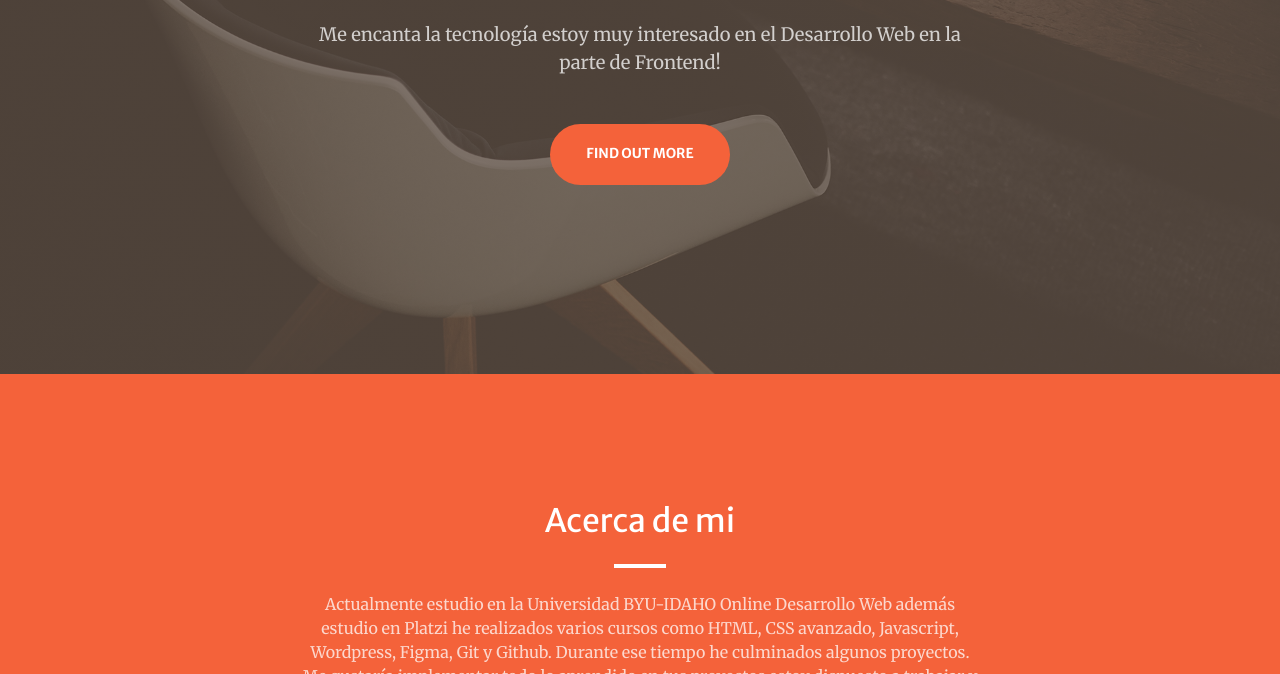
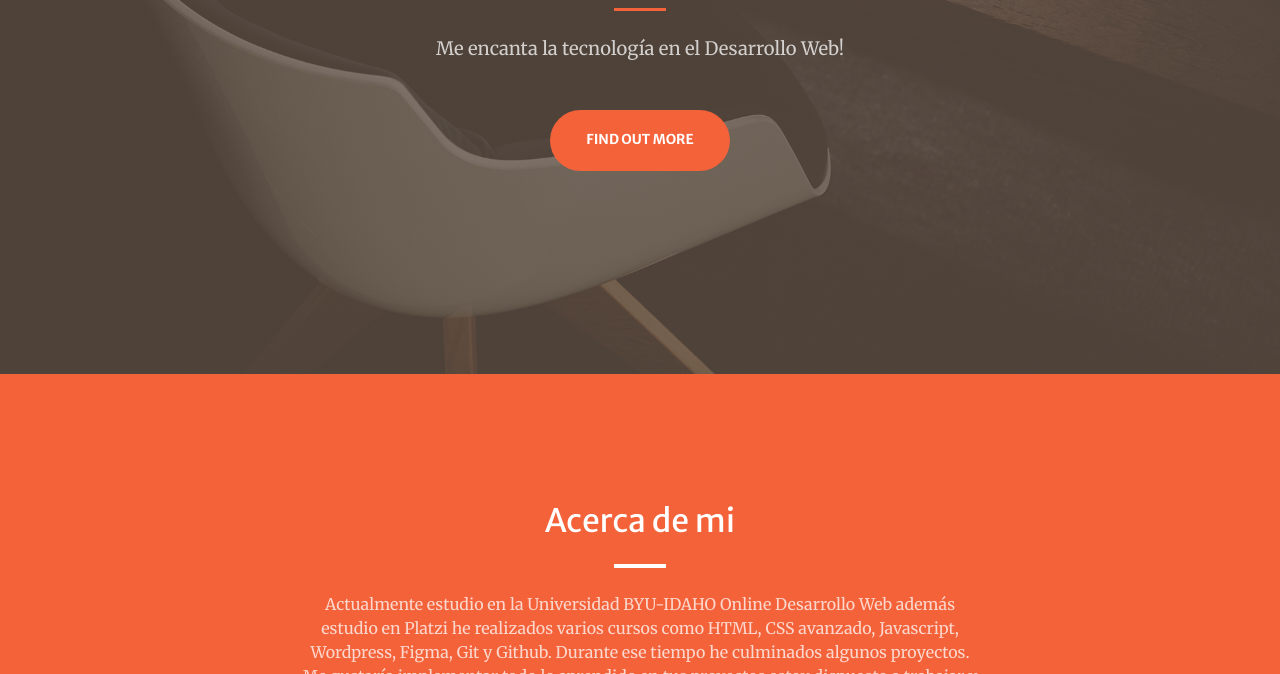
Before and after one commit to Yeampier2022/portafolio-2, a plain HTML site: page index.html in a window 1280 px wide. Shown: the part 426-1100 px from the top of the page. Drawn offline with nearby package versions, Linux system fonts and the light colour scheme; some packages are replaced by stand-ins of ours; a script that the page names is missing.

Commit message:
Update index.html

```diff
--- a/index.html
+++ b/index.html
@@ -43,7 +43,7 @@
                         <hr class="divider" />
                     </div>
                     <div class="col-lg-8 align-self-baseline">
-                        <p class="text-white-75 mb-5"> Me encanta la tecnología estoy muy interesado en el Desarrollo Web en la parte de Frontend!</p>
+                        <p class="text-white-75 mb-5"> Me encanta la tecnología en el Desarrollo Web!</p>
                         <a class="btn btn-primary btn-xl" href="#about">Find Out More</a>
                     </div>
                 </div>
```
